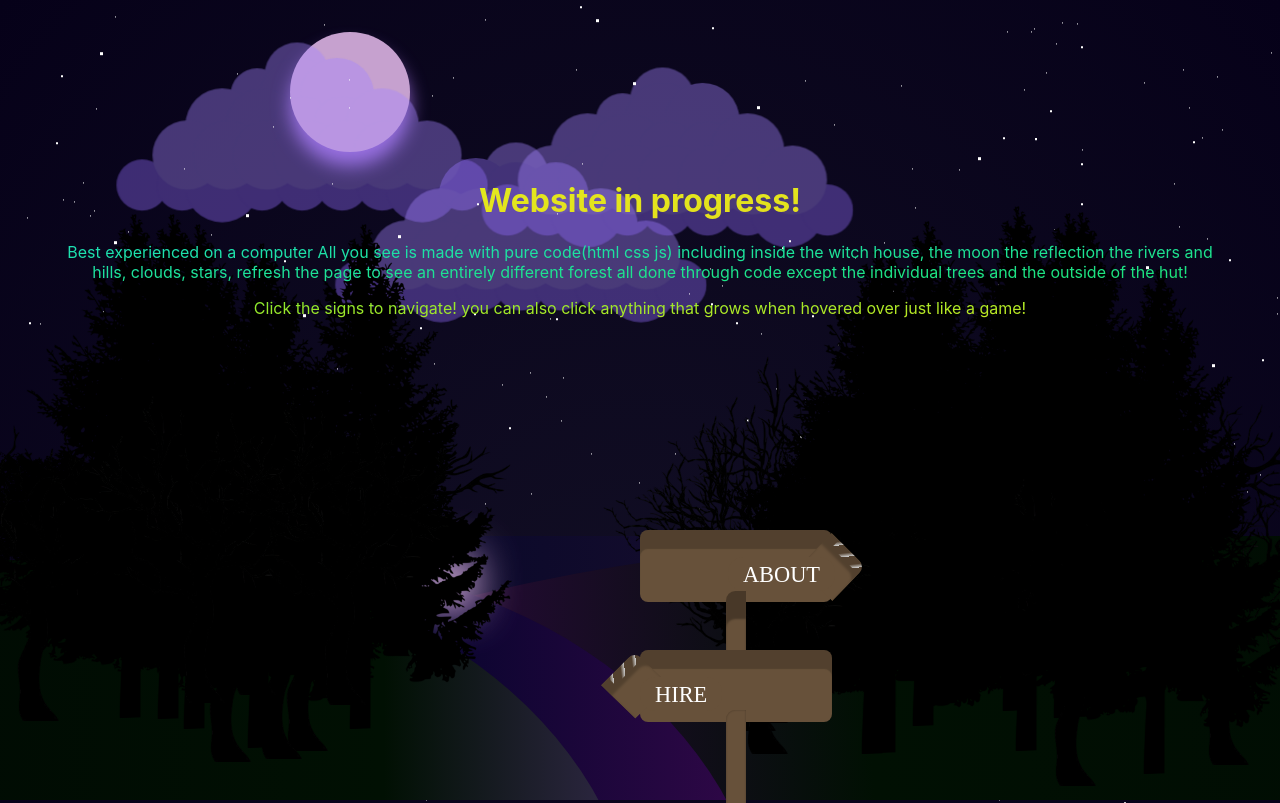
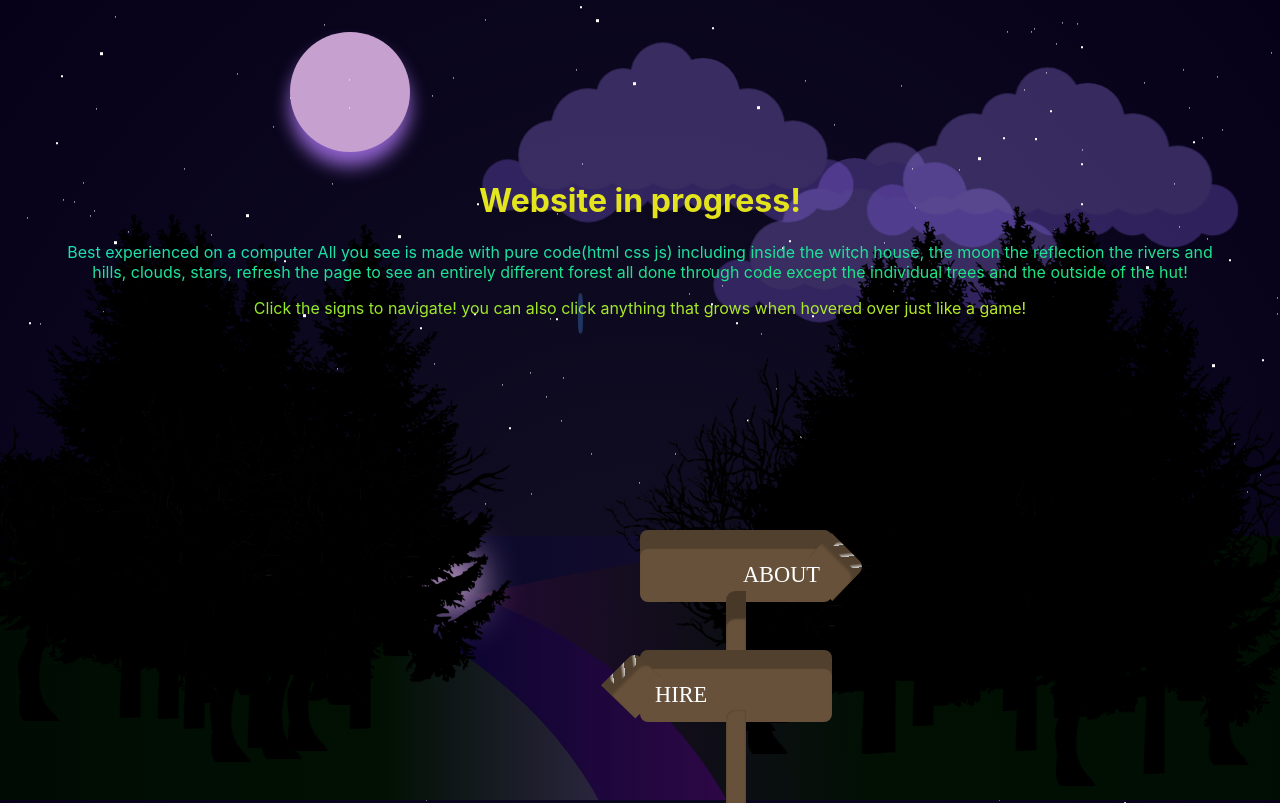
Before and after one commit to PerciusT/WhoAmI, a React (Create React App) app: page / in a window 1280 px wide. Shown: the top 803 px of the page. Built offline with nearby package versions, Linux system fonts and the light colour scheme.

Commit message:
clouds fixed mostly

```diff
--- a/src/css/cloud.css
+++ b/src/css/cloud.css
@@ -12,8 +12,9 @@ img
   width: 420px;
   height: 100vh;
   overflow: hidden;
-  opacity: 0.4;
+  opacity: 0.3;
   animation: moveCloud1 40s alternate infinite ease-in-out;
+  animation-delay: -40s;
 
 /*  animation-delay: 1s;*/
 }
@@ -914,6 +915,7 @@ img
   top: 100px;
   left: 300px;
   animation: moveCloud2 50s alternate infinite ease-in-out;
+  animation-delay: -50s;
 }
 .cloud2__clouds2 span:nth-child(1) {
   display: inline-block;
@@ -1048,7 +1050,7 @@ img
   top: 25px;
   left: 450px;
   animation: moveCloud3 60s alternate infinite ease-in-out;
-  animation-delay: 3;
+  animation-delay: -60s;
 }
 .cloud3__clouds3 span:nth-child(1) {
   display: inline-block;
```
